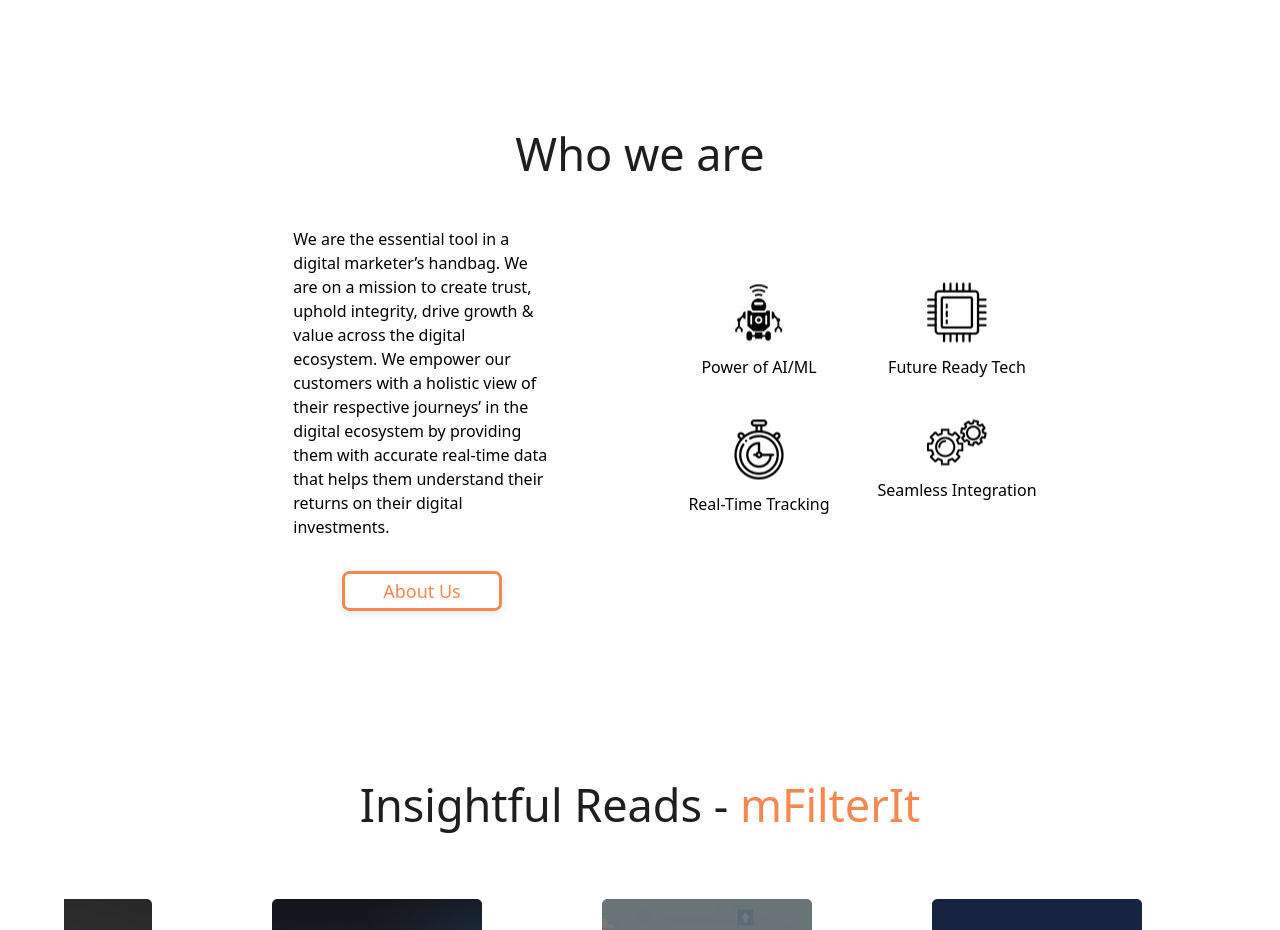
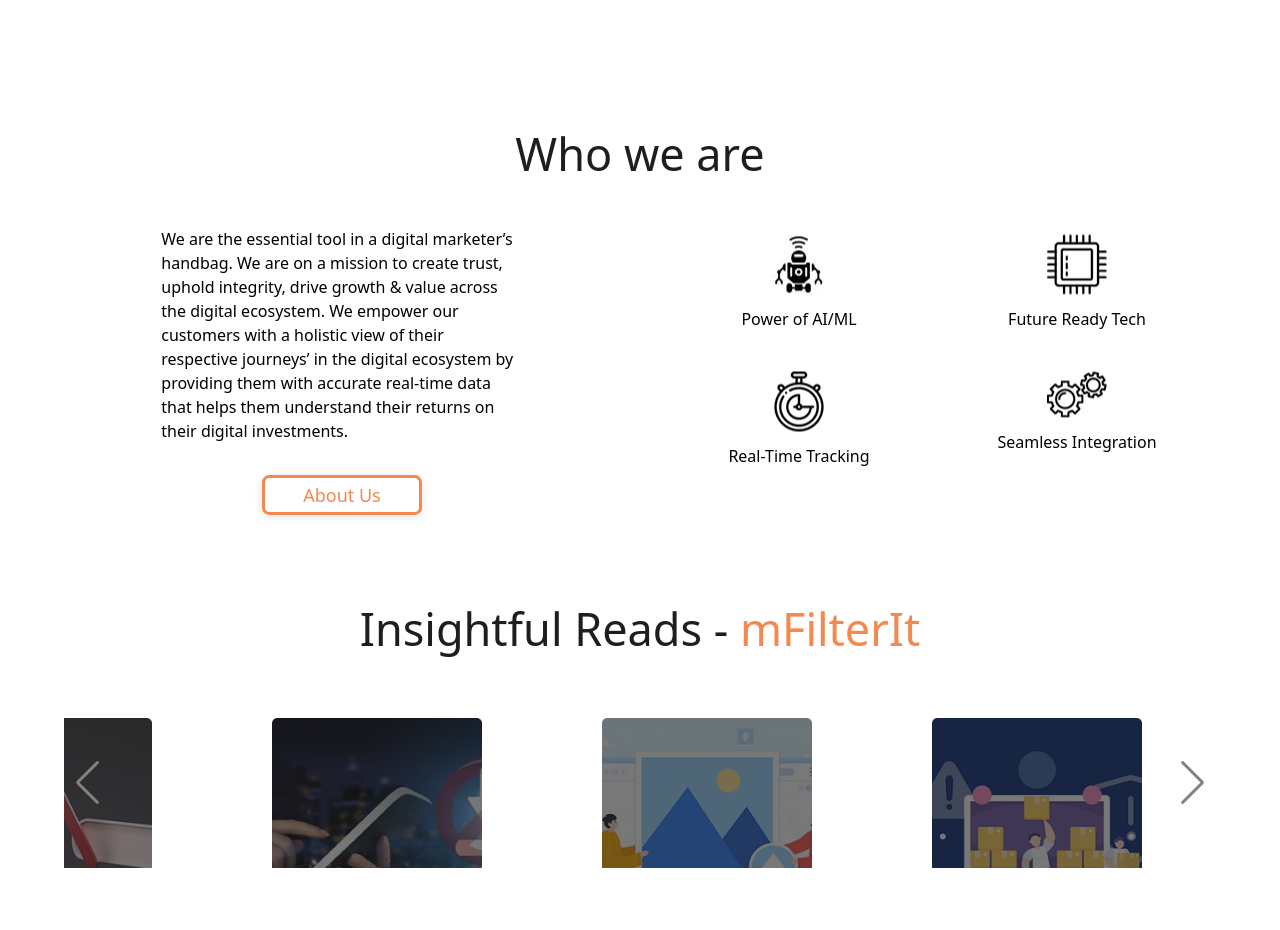
Before and after one commit to Miskatur/mFilter, a React (Create React App) app: page / in a window 1280 px wide. Shown: the part 3720-4650 px from the top of the page. Built offline with nearby package versions, Linux system fonts and the light colour scheme.

Commit message:
insightfull section

```diff
--- a/src/pages/Home/AboutUs/AboutUs.jsx
+++ b/src/pages/Home/AboutUs/AboutUs.jsx
@@ -6,7 +6,7 @@
 
 const AboutUs = () => {
     return (
-        <div className='md:m-40'>
+        <div className='md:my-20'>
             <h1 className="text-center text-[#1E1E1E] text-[45px] font-light mb-[35px]">Who we are</h1>
 
 
--- a/src/pages/Home/InsightFullSec/InsightFullSec.jsx
+++ b/src/pages/Home/InsightFullSec/InsightFullSec.jsx
@@ -13,12 +13,12 @@
 
 const InsightFullSec = () => {
     return (
-        <div className='mt-40'>
+        <div className='md:my-20'>
             <h1 className="text-center text-[#1E1E1E] text-[45px] font-light mb-[35px]">
                 Insightful Reads - <span className='text-[#F48850]'>mFilterIt</span>
             </h1>
             <div>
-			<div className="my-10 relative">
+			<div className=" relative">
 				<Swiper
 					slidesPerView={6}
 					spaceBetween={30}
```
